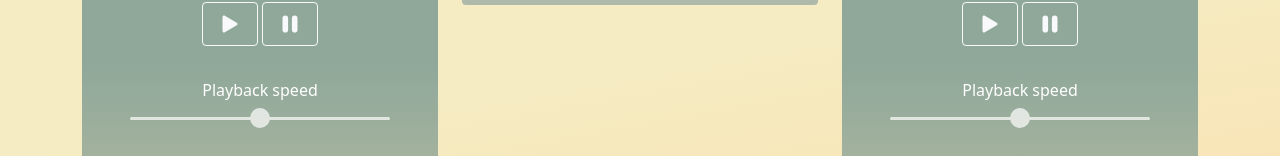
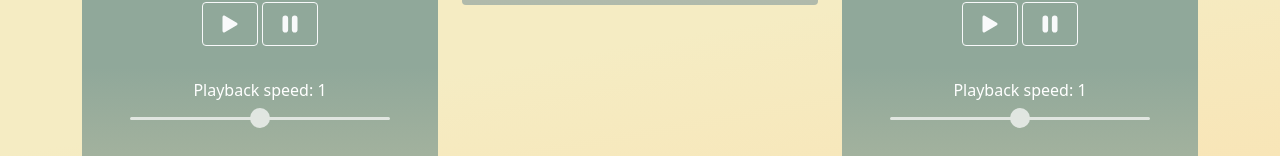
Before and after one commit to LuckyLuke16/audiovideo22, a React (Create React App) app: page / in a window 1280 px wide. Shown: the part 195-351 px from the top of the page. Built offline with nearby package versions, Linux system fonts and the light colour scheme.

Commit message:
show playback speed slider value

```diff
--- a/src/Audio.js
+++ b/src/Audio.js
@@ -37,7 +37,8 @@ export default class Audio extends React.Component {
           </Button>{" "}
         </div>
 
-        <div className="cardItems">Playback speed
+        <div className="cardItems" >Playback speed: {this.state.playbackSpeed}
+
         <input
             type="range"
             min="0"
@@ -47,7 +48,8 @@ export default class Audio extends React.Component {
             className="slider"
             ref={this.playbackSpeedSlider}
             onChange={(e) => this.handlePlaybackSpeed(e.target.value)}
-          /></div>
+          />
+          </div>
         <div className="cardItems">
           <MusicNote size="30" />
           <Button variant="outline-light">
```
